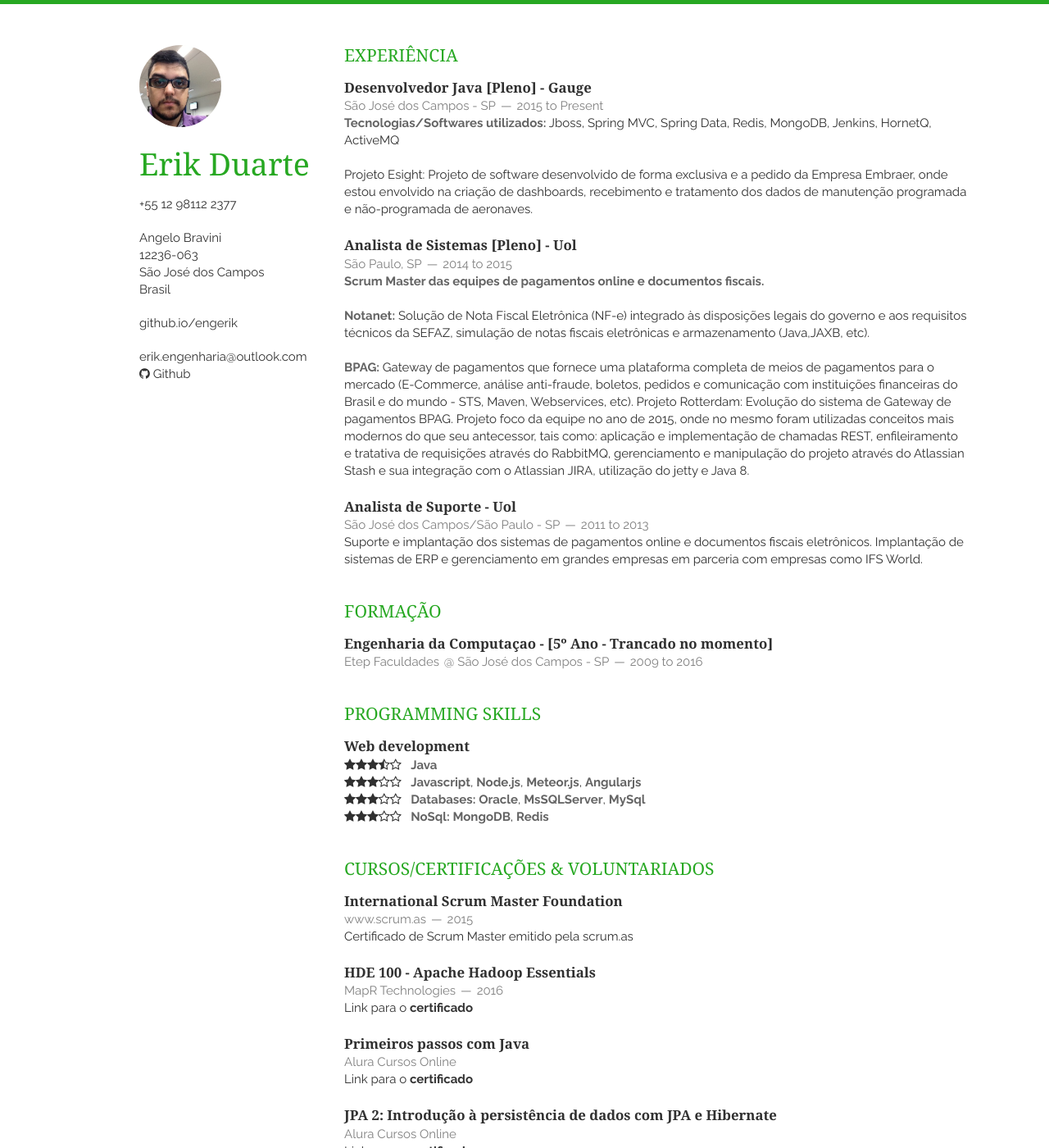
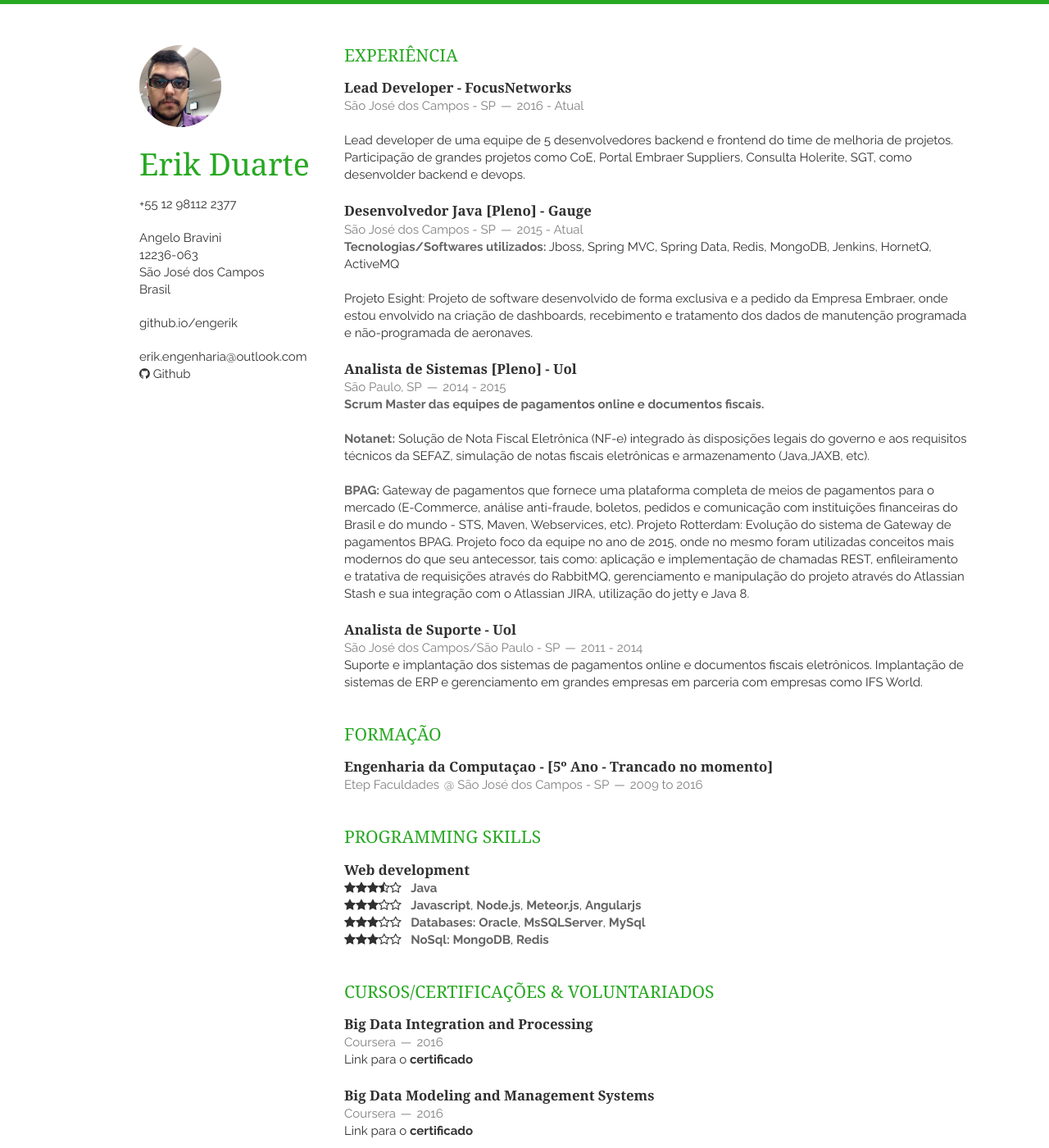
Before and after one commit to EngErik/EngErik.github.io, a Jekyll site: the page built from vitae.html, in a window 1280 px wide and 1400 px high. Shown: the whole window at 82% size. Built offline with Jekyll 4.4.1, drawn with Linux system fonts in a browser that asks for light colours; nearby versions of some CDN libraries; Markdown is read by kramdown in place of the engine named in the settings; some of the changed text lies outside the part shown.

Commit message:
Vitae and Projects page updates.

```diff
--- a/_includes/employment.html
+++ b/_includes/employment.html
@@ -2,8 +2,18 @@
   <h1>Experiência</h1>
   <article>
       <header>
+          <h1>Lead Developer - FocusNetworks</h1>
+          <span><address>São José dos Campos - SP</address><time>2016 - Atual</time></span>
+      </header>
+      <br>
+      <p>Lead developer de uma equipe de 5 desenvolvedores backend e frontend do time de melhoria de projetos.</p>
+      <p>Participação de grandes projetos como CoE, Portal Embraer Suppliers, Consulta Holerite,
+        SGT, como desenvolder backend e devops.</p>
+  </article>
+  <article>
+      <header>
           <h1>Desenvolvedor Java [Pleno] - Gauge</h1>
-          <span><address>São José dos Campos - SP</address><time>2015 to Present</time></span>
+          <span><address>São José dos Campos - SP</address><time>2015 - Atual</time></span>
       </header>
       <p><em>Tecnologias/Softwares utilizados:</em> Jboss, Spring MVC, Spring Data, Redis, MongoDB, Jenkins, HornetQ, ActiveMQ</p>
       <br>
@@ -14,7 +24,7 @@
   <article>
       <header>
           <h1>Analista de Sistemas [Pleno] - Uol</h1>
-          <span><address>São Paulo, SP</address><time>2014 to 2015</time></span>
+          <span><address>São Paulo, SP</address><time>2014 - 2015</time></span>
       </header>
       <p><em>Scrum Master das equipes de pagamentos online e documentos fiscais.</em></p>
       <br>
@@ -38,7 +48,7 @@
   <article>
       <header>
           <h1>Analista de Suporte - Uol</h1>
-          <span><address>São José dos Campos/São Paulo - SP</address><time>2011 to 2013</time></span>
+          <span><address>São José dos Campos/São Paulo - SP</address><time>2011 - 2014</time></span>
       </header>
       <p>Suporte e implantação dos sistemas de pagamentos online e documentos fiscais eletrônicos.
         Implantação de sistemas de ERP e gerenciamento em grandes empresas em parceria com empresas como IFS World.</p>
--- a/_includes/initiatives.html
+++ b/_includes/initiatives.html
@@ -1,5 +1,32 @@
 <section class="thirteen columns">
     <h1>Cursos/certificações &amp; voluntariados </h1>
+    <article>
+        <header>
+            <h1>Big Data Integration and Processing</h1>
+            <span><address>Coursera</address><time>2016</time></span>
+        </header>
+        <p>
+            Link para o <em><a href="https://www.coursera.org/account/accomplishments/verify/5L43VXXARDXC">certificado</a></em>
+        </p>
+    </article>
+    <article>
+        <header>
+            <h1>Big Data Modeling and Management Systems</h1>
+            <span><address>Coursera</address><time>2016</time></span>
+        </header>
+        <p>
+            Link para o <em><a href="https://www.coursera.org/account/accomplishments/verify/2PBZLZK6257Y">certificado</a></em>
+        </p>
+    </article>
+    <article>
+        <header>
+            <h1>Introduction to Big data</h1>
+            <span><address>Coursera</address><time>2016</time></span>
+        </header>
+        <p>
+            Link para o <em><a href="https://www.coursera.org/account/accomplishments/verify/B4DZG67UXUZZ">certificado</a></em>
+        </p>
+    </article>
     <article>
         <header>
             <h1>International Scrum Master Foundation</h1>
```
Also changed, not shown: _includes/projects.html (+10 -2 lines).
